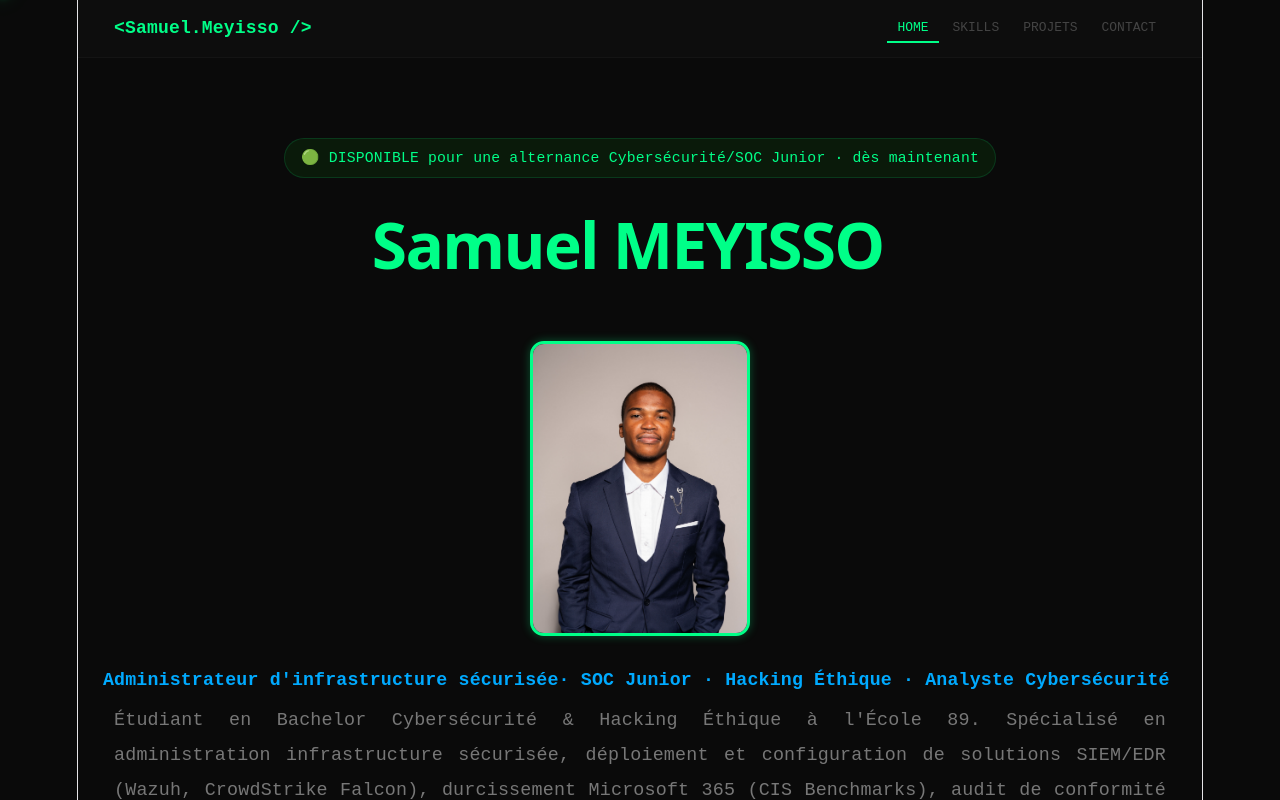
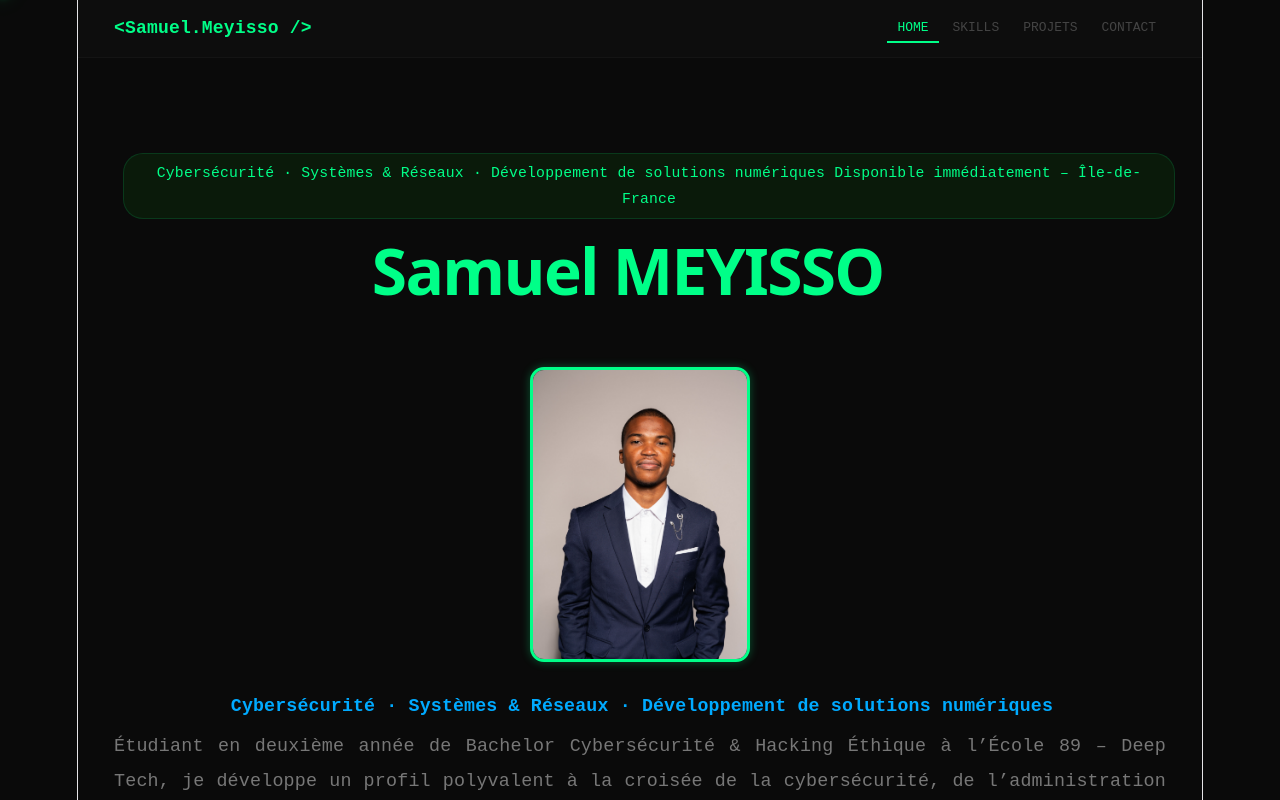
Before and after one commit to samuelmeyisso9-lab/cyber-portfolio, a React (Vite) app: page / in a window 1280 px wide. Shown: the top 800 px of the page. Built offline with nearby package versions, Linux system fonts and the light colour scheme; no server answers.

Commit message:
feat: update about/badge/subtitle + migrate cached values

```diff
--- a/src/App.jsx
+++ b/src/App.jsx
@@ -12,10 +12,10 @@ const API_URL = import.meta.env.PROD ? '' : import.meta.env.VITE_API_URL || 'htt
 const KEY = 'portfolio_samuel_v4'
 
 const INIT = {
-  "badge": "🟢 DISPONIBLE pour une alternance Cybersécurité/SOC Junior · dès maintenant",
+  "badge": "Cybersécurité · Systèmes & Réseaux · Développement de solutions numériques\n\nDisponible immédiatement – Île-de-France",
   "name": "Samuel MEYISSO",
-  "subtitle": "Administrateur d'infrastructure sécurisée· SOC Junior · Hacking Éthique · Analyste Cybersécurité ",
-  "desc": "Étudiant en Bachelor Cybersécurité & Hacking Éthique à l'École 89. Spécialisé en administration infrastructure sécurisée, déploiement et configuration de solutions SIEM/EDR (Wazuh, CrowdStrike Falcon), durcissement Microsoft 365 (CIS Benchmarks), audit de conformité RGPD/CNIL et incident response. Approche rigoureuse, documentation complète, impact opérationnel.",
+  "subtitle": "Cybersécurité · Systèmes & Réseaux · Développement de solutions numériques",
+  "desc": "Étudiant en deuxième année de Bachelor Cybersécurité & Hacking Éthique à l’École 89 – Deep Tech, je développe un profil polyvalent à la croisée de la cybersécurité, de l’administration des infrastructures informatiques et de la conception de solutions numériques.\n\nLors de mon stage chez RIGHT IT en tant que SOC Analyst, j’ai acquis une expérience pratique en audit de sécurité Microsoft 365, analyse de risques, déploiement et supervision de Wazuh SIEM, utilisation de CrowdStrike Falcon et analyse de scénarios de réponse aux incidents.\n\nMa formation et mes projets m’ont également permis de travailler sur des environnements Windows, Windows Server, Active Directory et Linux, la configuration de réseaux, le durcissement des systèmes, l’analyse de vulnérabilités et la documentation technique.\n\nEn parallèle, je m'intéresse à la conception de solutions numériques, aux technologies web, à l’intelligence artificielle et à l’automatisation. J’explore notamment le développement de projets et d’agents intelligents pour répondre à des besoins concrets.\n\nCurieux, rigoureux et persévérant, j’aime comprendre les problématiques techniques, concevoir des solutions adaptées et intégrer la sécurité dès leur conception.\n\nJe recherche actuellement une alternance dans les domaines de la cybersécurité, des systèmes et infrastructures, ou de la conception et du développement de solutions numériques.",
   "sectionOrder": [
     "home",
     "skills",
@@ -90,8 +90,8 @@ const INIT = {
       "s": 1
     },
     "badge": {
-      "x": 0,
-      "y": 0,
+      "x": 9,
+      "y": 15,
       "w": null,
       "s": 1
     },
@@ -862,6 +862,18 @@ export default function App() {
       if (stored.desc === LEGACY.desc) merged.desc = INIT.desc
       if (stored.subtitle === LEGACY.subtitle) merged.subtitle = INIT.subtitle
       if (stored.badge === LEGACY.badge || String(stored.badge || '').includes('septembre 2026')) merged.badge = INIT.badge
+      const LEGACY_BADGES = [
+        "🟢 DISPONIBLE pour une alternance Cybersécurité/SOC Junior · dès maintenant",
+        "🟢 DISPONIBLE pour une alternance Cybersécurité/SOC Junior · dès la rentrée septembre 2026",
+        "🟢 DISPONIBLE pour une alternance Administrateur d'infrastructure sécurisée · dès maintenant",
+      ]
+      if (LEGACY_BADGES.includes(String(stored.badge || ''))) merged.badge = INIT.badge
+      const LEGACY_SUBTITLES = [
+        "Administrateur d'infrastructure sécurisée· SOC Junior · Hacking Éthique · Analyste Cybersécurité",
+        "Administrateur d'infrastructure sécurisée · Analyste Cybersécurité · SOC Junior · Hacking Éthique",
+        "Administrateur d'infrastructure sécurisée· SOC Junior · Hacking Éthique · Analyste Cybersécurité ",
+      ]
+      if (LEGACY_SUBTITLES.includes(String(stored.subtitle || ''))) merged.subtitle = INIT.subtitle
       if (!merged.backgrounds || typeof merged.backgrounds !== 'object') merged.backgrounds = {}
       if (merged.positions && merged.positions.photo) { merged.positions.photo = { x: 0, y: 0, w: null, s: 1 } }
       if (Array.isArray(merged.sectionOrder)) merged.sectionOrder = merged.sectionOrder.filter(x => x !== 'soc')
```
